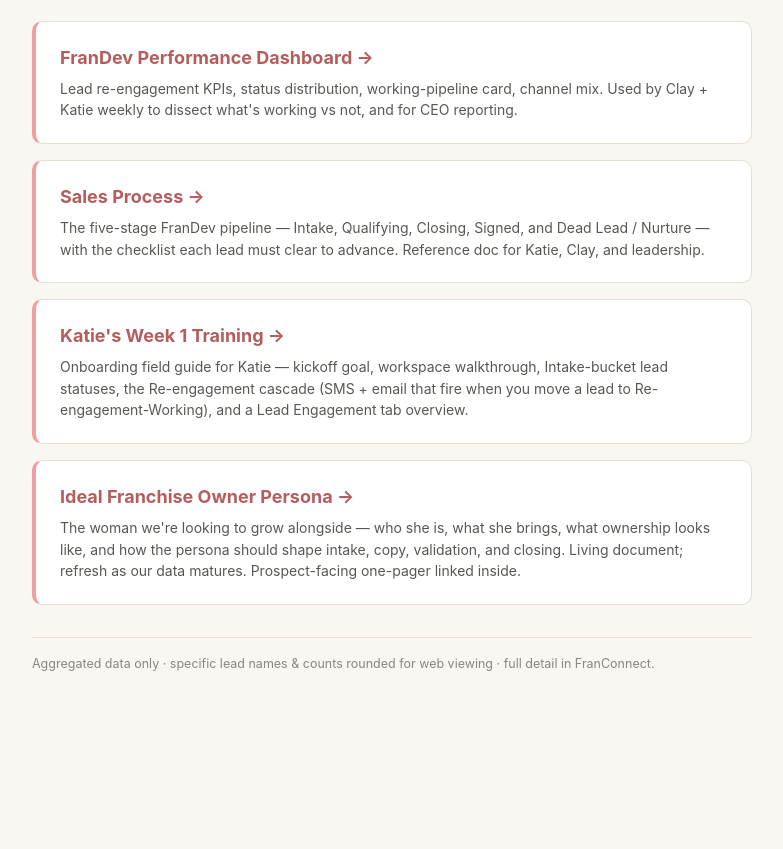
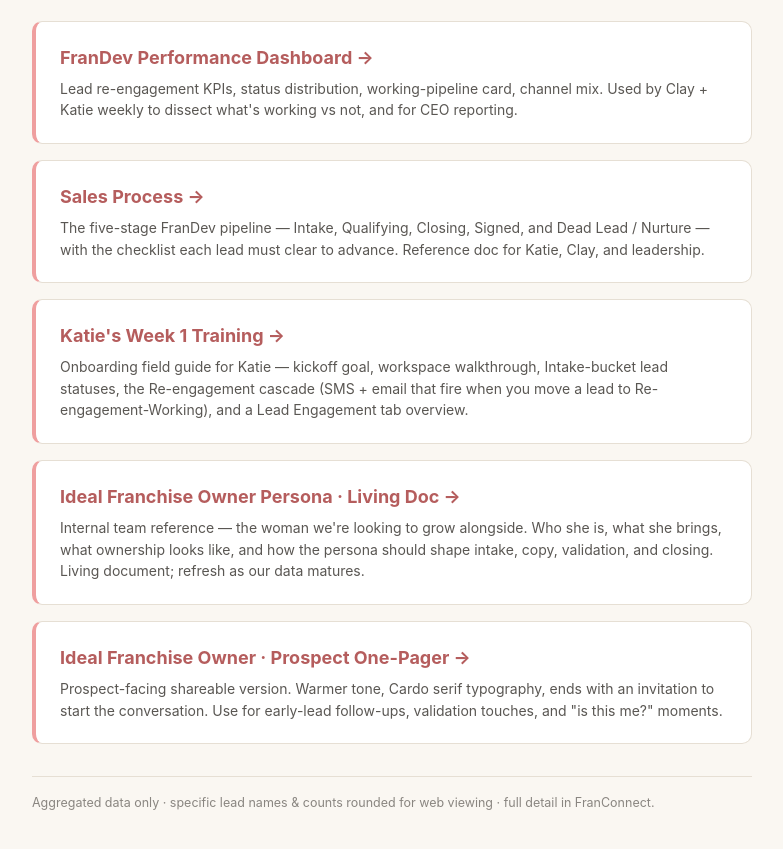
Before and after one commit to claydenicola/frandev-dashboard, a plain HTML site: page index.html in a window 1280 px wide. Shown: the part 231-1080 px from the top of the page, without its empty margins (248-1031 px from the left). Before the commit the page ends 996 px from the top, so only its background shows below. Drawn offline with Linux system fonts and the light colour scheme.

Commit message:
Add files via upload

```diff
--- a/index.html
+++ b/index.html
@@ -42,8 +42,13 @@
   </a>
 
   <a class="card" href="./franchise-persona.html">
-    <h2>Ideal Franchise Owner Persona →</h2>
-    <p>The woman we're looking to grow alongside — who she is, what she brings, what ownership looks like, and how the persona should shape intake, copy, validation, and closing. Living document; refresh as our data matures. Prospect-facing one-pager linked inside.</p>
+    <h2>Ideal Franchise Owner Persona · Living Doc →</h2>
+    <p>Internal team reference — the woman we're looking to grow alongside. Who she is, what she brings, what ownership looks like, and how the persona should shape intake, copy, validation, and closing. Living document; refresh as our data matures.</p>
+  </a>
+
+  <a class="card" href="./franchise-persona-onepager.html">
+    <h2>Ideal Franchise Owner · Prospect One-Pager →</h2>
+    <p>Prospect-facing shareable version. Warmer tone, Cardo serif typography, ends with an invitation to start the conversation. Use for early-lead follow-ups, validation touches, and "is this me?" moments.</p>
   </a>
 
   <div class="footer">
```
